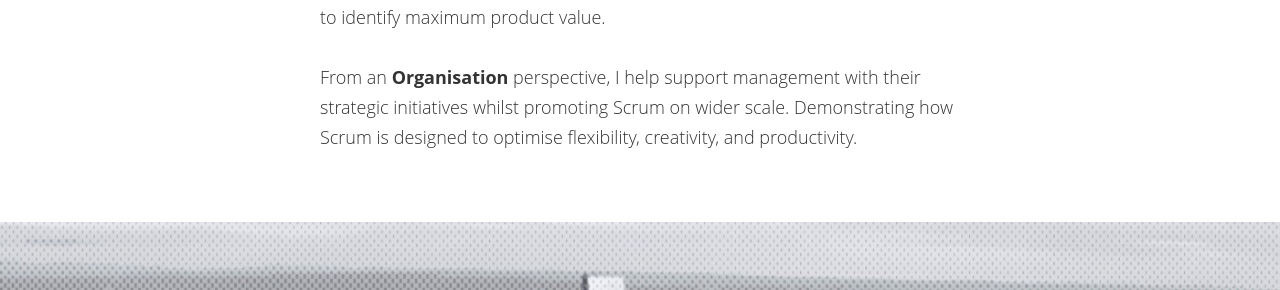
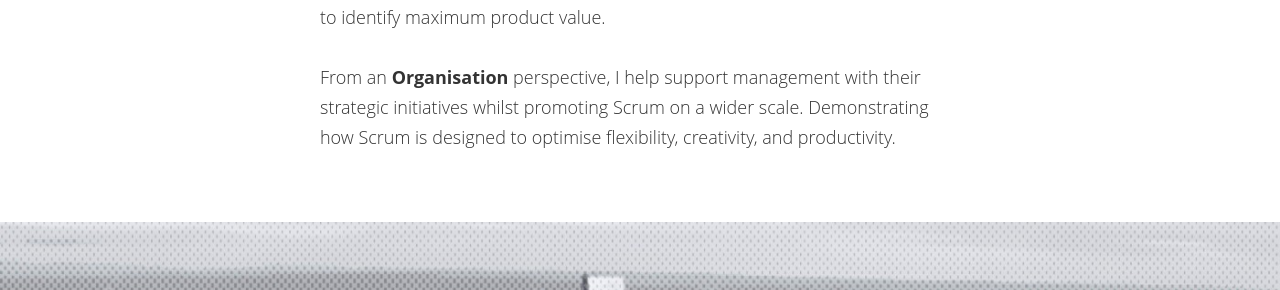
Before and after one commit to IamJackReed/JackReed, a Jekyll site: the page built from about.md, in a window 1280 px wide. Shown: the part 1168-1458 px from the top of the page. Built offline with Jekyll 4.4.1, drawn with Linux system fonts in a browser that asks for light colours; nearby versions of some CDN libraries; some web fonts are replaced.

Commit message:
Update about.md

```diff
--- a/about.md
+++ b/about.md
@@ -15,4 +15,4 @@ As a **Scrum Master** at the team level, I focus on coaching teams on self-org
 Supporting **Product Owners** in their role, by enhancing the visualisation of work, technical debt and progress through transparency, increasing the ability to identify maximum product value.
 
 <span style="color:#00000; font-family: 'open sans'; font-size: 1em; font-size: 18px; font-weight: 200; hyphens: none;">
-From an **Organisation** perspective, I help support management with their strategic initiatives whilst promoting Scrum on wider scale. Demonstrating how Scrum is designed to optimise flexibility, creativity, and productivity.
+From an **Organisation** perspective, I help support management with their strategic initiatives whilst promoting Scrum on a wider scale. Demonstrating how Scrum is designed to optimise flexibility, creativity, and productivity.
```
